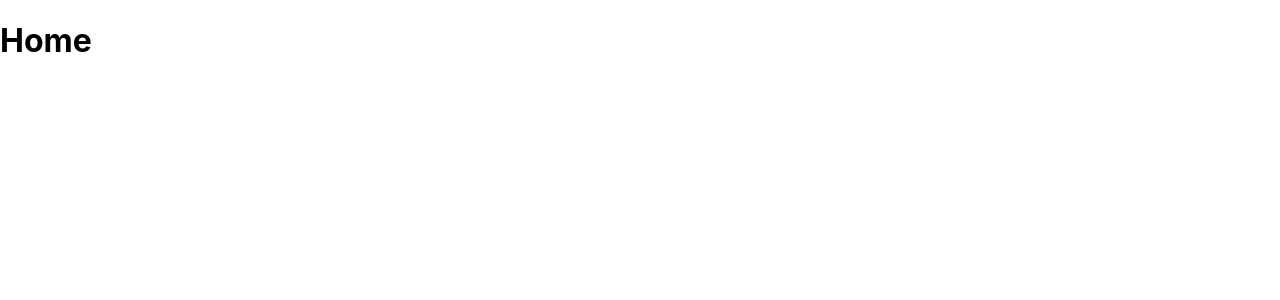
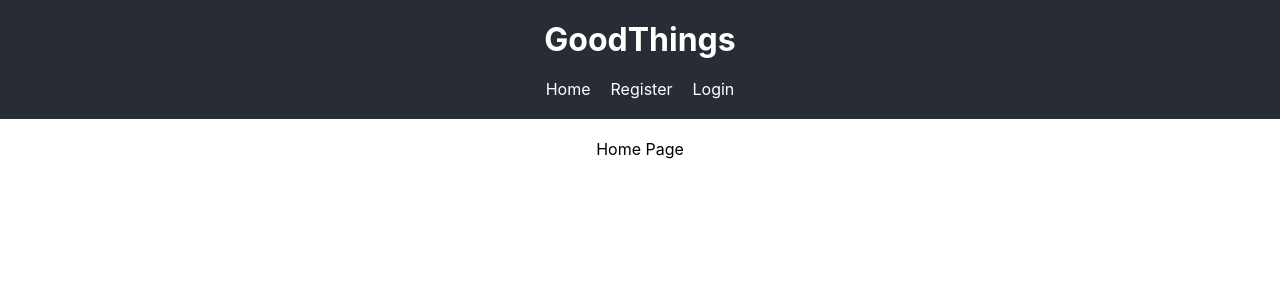
Before and after one commit to itdev161-fa2025/ahmad-assad, a React (Create React App) app in the folder client/: page / in a window 1280 px wide. Shown: the top 300 px of the page. Built offline with nearby package versions, Linux system fonts and the light colour scheme.

Commit message:
Updated App.js with navigation and routes, styled header and navigation

```diff
--- a/client/public/index.html
+++ b/client/public/index.html
@@ -4,7 +4,7 @@
     <meta charset="utf-8" />
     <link rel="icon" href="%PUBLIC_URL%/favicon.ico" />
     <meta name="viewport" content="width=device-width, initial-scale=1" />
-    <meta name="theme-color" content="#000000" />
+
     <meta
       name="description"
       content="Web site created using create-react-app"
--- a/client/src/App.css
+++ b/client/src/App.css
@@ -2,37 +2,48 @@
   text-align: center;
 }
 
-.App-logo {
-  height: 40vmin;
-  pointer-events: none;
-}
-
-@media (prefers-reduced-motion: no-preference) {
-  .App-logo {
-    animation: App-logo-spin infinite 20s linear;
-  }
-}
-
 .App-header {
   background-color: #282c34;
-  min-height: 10vh;
-  display: flex;
-  flex-direction: column;
-  align-items: center;
-  justify-content: center;
-  font-size: calc(10px + 2vmin);
+  padding: 20px;
   color: white;
 }
 
-.App-link {
+.App-header h1 {
+  margin: 0;
+  font-size: 2em;
+}
+
+.App-header ul {
+  list-style-type: none;
+  padding: 0;
+  margin: 20px 0 0 0;
+}
+
+.App-header li {
+  display: inline;
+  margin: 0 10px;
+}
+
+.App-header a {
+  color: white;
+  text-decoration: none;
+}
+
+.App-header a:hover {
   color: #61dafb;
 }
 
-@keyframes App-logo-spin {
-  from {
-    transform: rotate(0deg);
-  }
-  to {
-    transform: rotate(360deg);
-  }
+main {
+  padding: 20px;
+  max-width: 800px;
+  margin: 0 auto;
 }
+
+/* Remove these if they exist */
+.App-logo {
+  display: none;
+}
+
+.App-logo img {
+  display: none;
+}
--- a/client/src/App.js
+++ b/client/src/App.js
@@ -1,14 +1,24 @@
-import { Routes, Route } from 'react-router-dom';
-import Register from './components/Register';
-import Home from './components/Home';
+import { Route, Routes, Link } from 'react-router-dom';
+import './App.css';
 
 function App() {
   return (
     <div className="App">
-      <Routes>
-        <Route path="/" element={<Home />} />
-        <Route path="/register" element={<Register />} />
-      </Routes>
+      <header className="App-header">
+        <h1>GoodThings</h1>
+        <ul>
+          <li><Link to="/">Home</Link></li>
+          <li><Link to="/register">Register</Link></li>
+          <li><Link to="/login">Login</Link></li>
+        </ul>
+      </header>
+      <main>
+        <Routes>
+          <Route path="/" element={<div>Home Page</div>} />
+          <Route path="/register" element={<div>Register Page</div>} />
+          <Route path="/login" element={<div>Login Page</div>} />
+        </Routes>
+      </main>
     </div>
   );
 }
```
Also changed, not shown: 1 other file (tests, documents, lock files or other folders).
